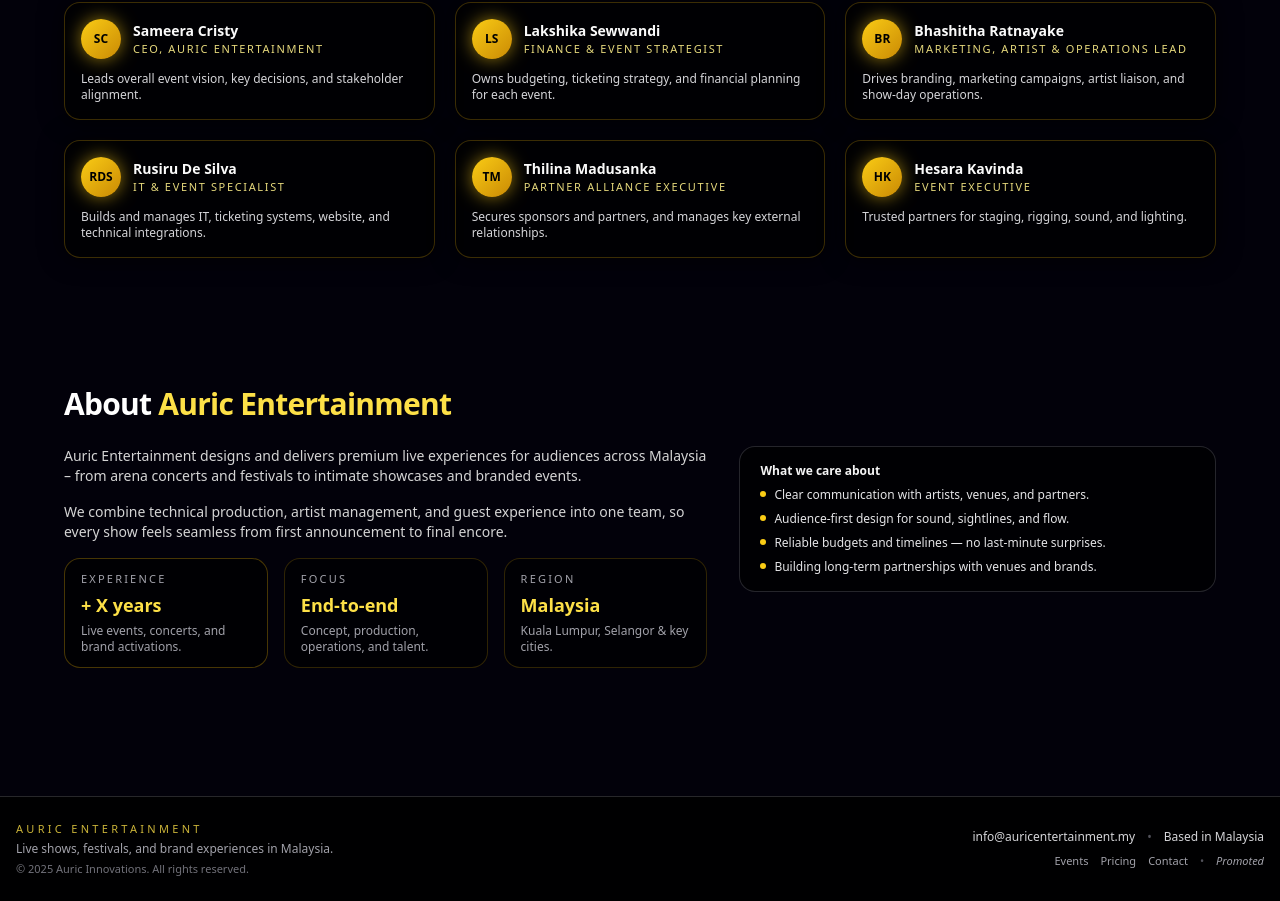
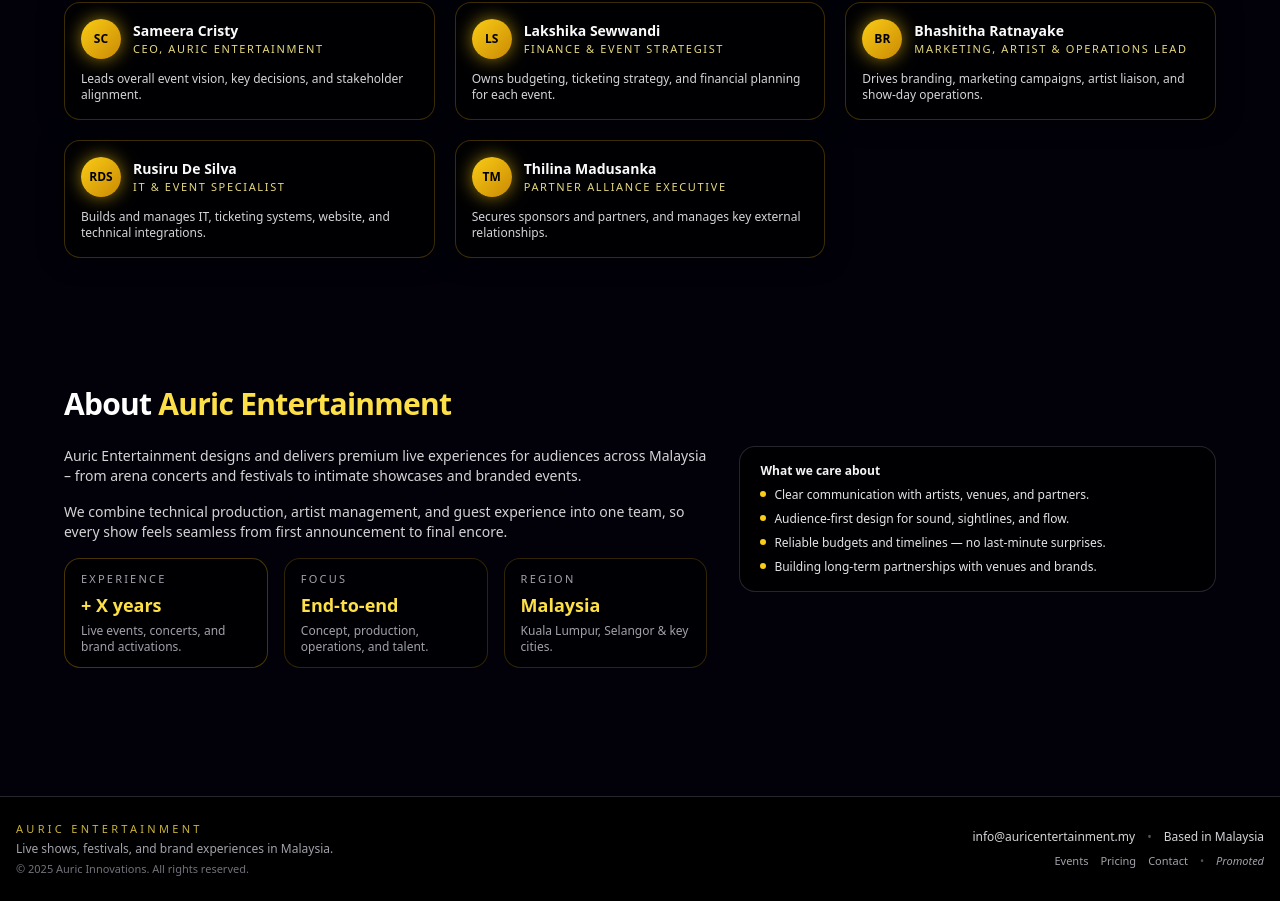
Before and after one commit to AuricInnovations/auric-entertainment-frontend, a React (Vite) app in the folder auric-frontend/: page / in a window 1280 px wide. Shown: the part 4348-5249 px from the top of the page. Built offline with nearby package versions, Linux system fonts and the light colour scheme; no server answers.

Commit message:
Edit the team

```diff
--- a/auric-frontend/src/components/TeamSection.tsx
+++ b/auric-frontend/src/components/TeamSection.tsx
@@ -31,11 +31,6 @@ const TEAM: Member[] = [
         name: "Thilina Madusanka",
         role: "Partner Alliance Executive",
         focus: "Secures sponsors and partners, and manages key external relationships.",
-    },
-    {
-        name: "Hesara Kavinda",
-        role: "Event Executive",
-        focus: "Trusted partners for staging, rigging, sound, and lighting.",
     },
 ];
 
```
